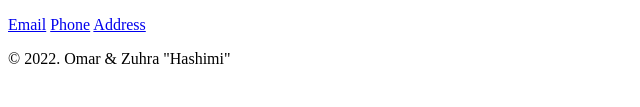
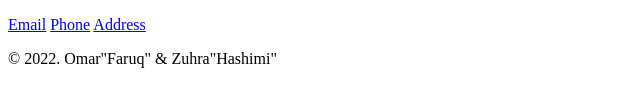
Before and after one commit to ZuhRa-HashiMi/JS_Capastone, a website built with webpack: page src/index.html in a window 1280 px wide. Shown: the part 369-476 px from the top of the page, 0-640 px from the left. Built offline with nearby package versions, Linux system fonts and the light colour scheme.

Commit message:
add name at the end of footer

```diff
--- a/src/index.html
+++ b/src/index.html
@@ -194,7 +194,7 @@
           </div>
           <div class="copyright">
             <p class="text-sm text-center mt-6 text-gray-500">
-              &copy; 2022. Omar & Zuhra "Hashimi"
+              &copy; 2022. Omar"Faruq" & Zuhra"Hashimi"
             </p>
           </div>
         </div>
```
